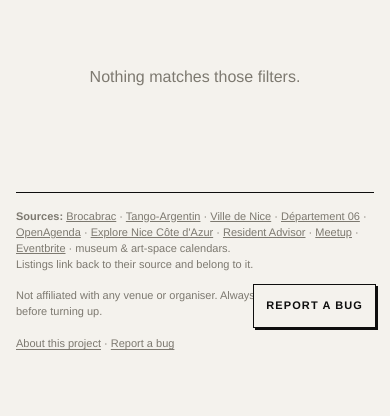
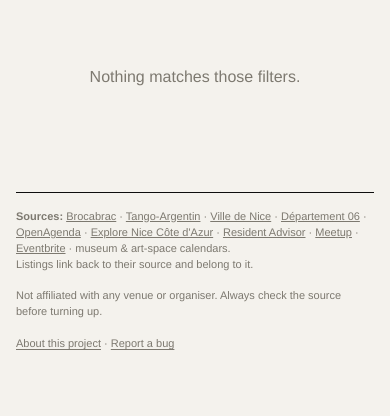
Before and after one commit to maddalena89/nice-events, a Python web app: template templates/index.html.jinja in a window 390 px wide. Shown: the part 502-918 px from the top of the page. Run offline with Jinja, Linux system fonts and the light colour scheme; the template is opened without the code that fills it: most values are stand-ins (such as "Sample title", 1, 10 or a date in 2020).

Commit message:
Move Report a bug from a floating button to a discreet top-bar link
Drop the fixed corner button; add a small 'Report a bug' text link in the
top eyebrow next to About. Same dialog. The footer link stays, so it is
still reachable on mobile where the eyebrow is hidden.

```diff
--- a/templates/index.html.jinja
+++ b/templates/index.html.jinja
@@ -36,13 +36,6 @@ a{color:var(--accent)}
   letter-spacing:inherit;text-transform:inherit;color:var(--muted);cursor:pointer;
   text-decoration:underline;text-underline-offset:2px}
 .linklike:hover{background:none;color:var(--accent)}
-.bugfab{position:fixed;z-index:50;right:calc(14px + env(safe-area-inset-right));
-  bottom:calc(14px + env(safe-area-inset-bottom));background:var(--paper);color:var(--ink);
-  border:1px solid var(--ink);font:inherit;font-size:11px;font-weight:600;letter-spacing:.1em;
-  text-transform:uppercase;padding:9px 12px;cursor:pointer;box-shadow:2px 2px 0 var(--ink)}
-.bugfab:hover{background:var(--ink);color:var(--paper)}
-.bugfab:focus-visible{outline:2px solid var(--accent);outline-offset:2px}
-@media print{.bugfab{display:none}}
 /* About dialog reads as prose, not a form. */
 .about-body p{margin:0 0 14px;font-size:15.5px;line-height:1.6;max-width:60ch}
 .about-body p:last-child{margin-bottom:0}
@@ -340,7 +333,7 @@ dialog[open]::backdrop{animation:bdfade .2s ease}
 <div class="hero">
   <div class="eyebrow">
     <span>Alpes-Maritimes · 06</span>
-    <span><button type="button" class="linklike" id="about-open">About</button> · Updated <b>{{ updated }}</b></span>
+    <span><button type="button" class="linklike" id="about-open">About</button> · <button type="button" class="linklike" id="bug-top">Report a bug</button> · Updated <b>{{ updated }}</b></span>
   </div>
   <h1>What's<br>on in <em>Nice</em></h1>
   <div class="standfirst">
@@ -517,8 +510,6 @@ dialog[open]::backdrop{animation:bdfade .2s ease}
 </div>
 
 </div>
-
-<button type="button" class="bugfab" id="bug-fab" aria-label="Report a bug">Report a bug</button>
 
 <script id="data" type="application/json">{{ events_json }}</script>
 <script>
@@ -1019,7 +1010,7 @@ function openMsg(kind){
   msgDlg.showModal();
 }
 if ($("bug-open"))   $("bug-open").onclick   = () => openMsg("bug");
-if ($("bug-fab"))    $("bug-fab").onclick    = () => openMsg("bug");
+if ($("bug-top"))    $("bug-top").onclick    = () => openMsg("bug");
 if ($("hello-open")) $("hello-open").onclick = () => { aboutDlg.close(); openMsg("hello"); };
 $("msg-close").onclick = () => msgDlg.close();
 msgDlg.addEventListener("click", e => {
```
